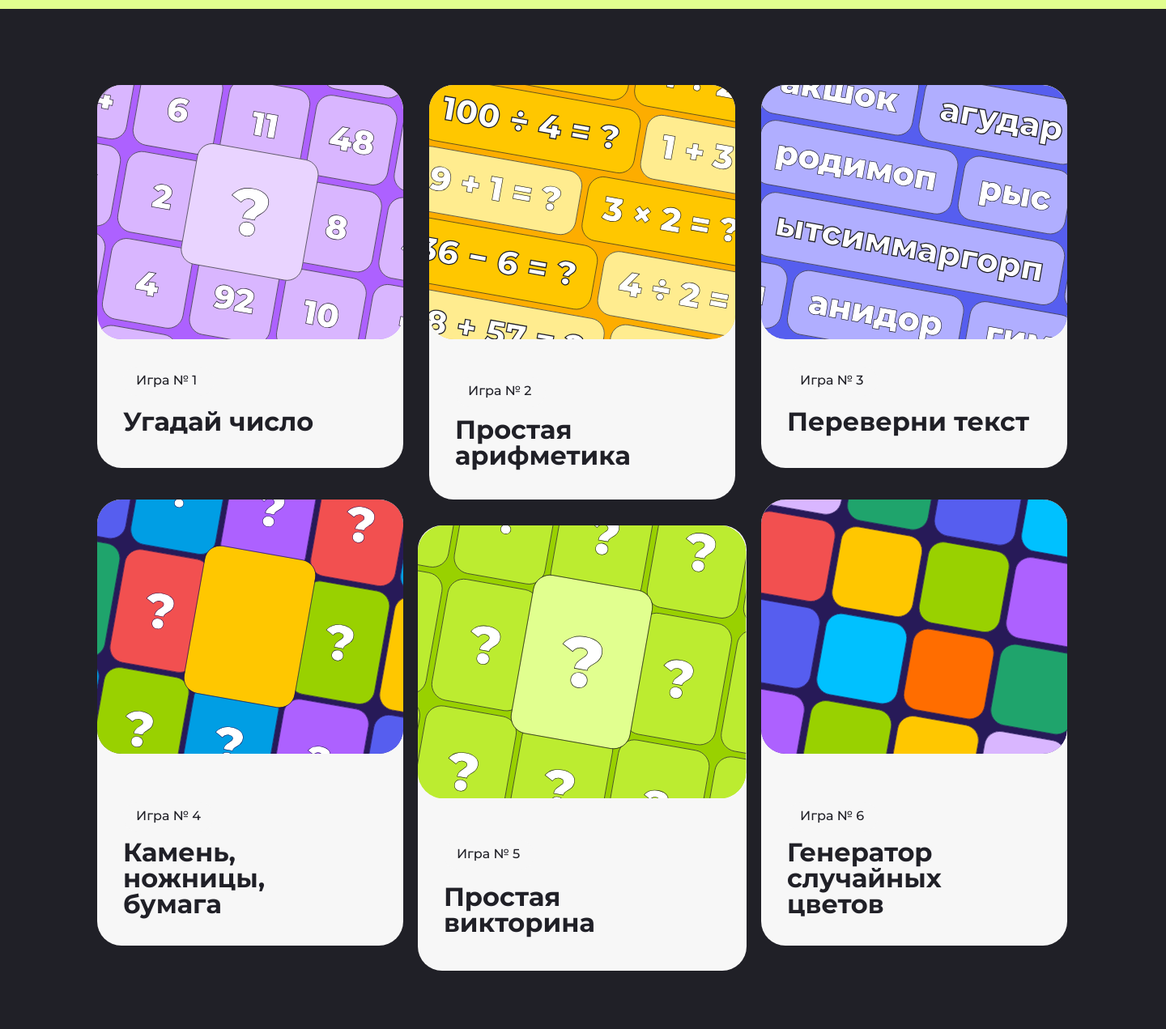
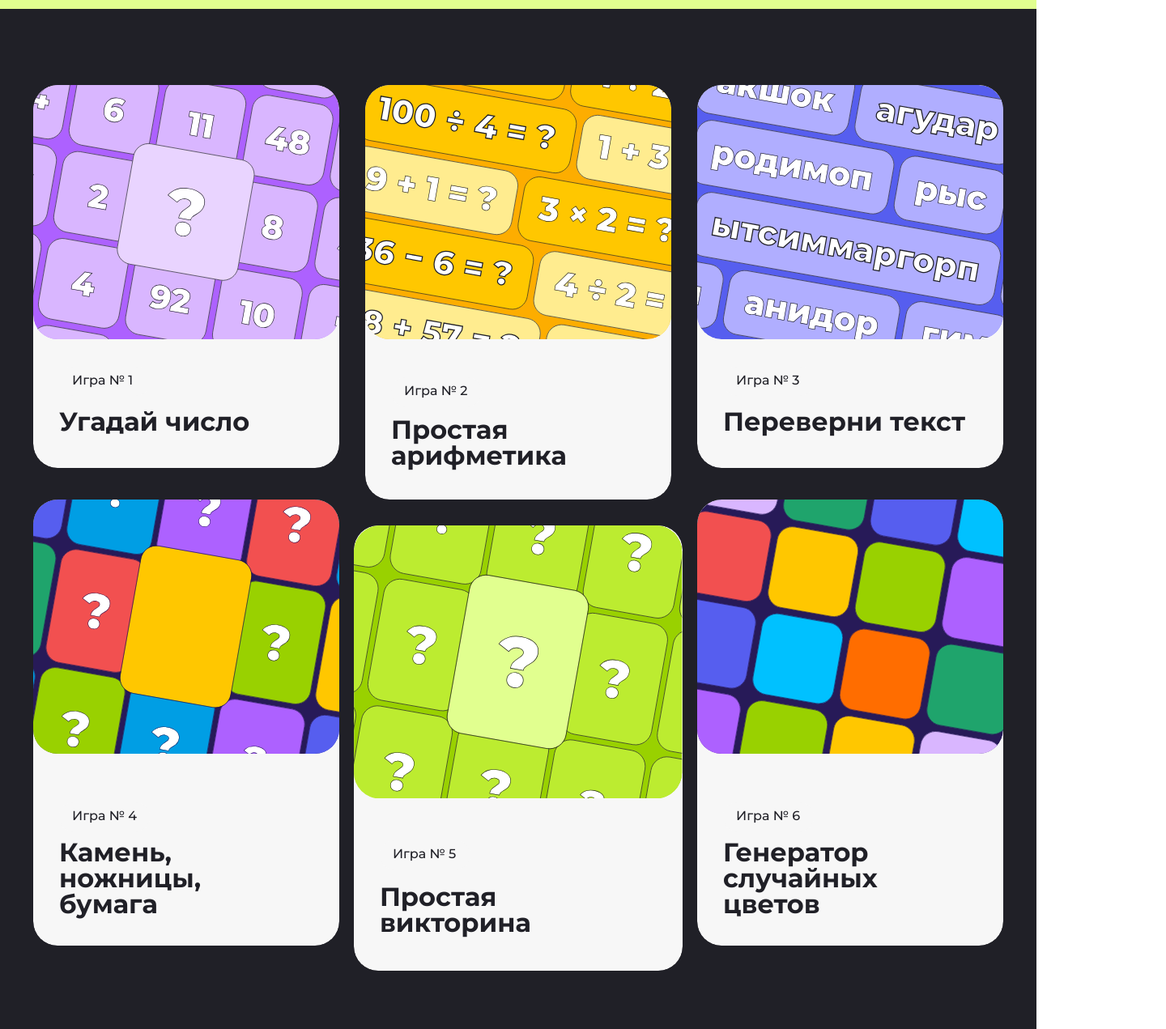
Before and after one commit to natali7109/2-nd-course-hw, a plain HTML site: page header.html in a window 1280 px wide. Shown: the part 789-2060 px from the top of the page at 81% size, 1440 px wide, since content can reach past the window. Drawn offline with Linux system fonts and the light colour scheme.

Commit message:
отработаны замечания наставника по ДЗ

```diff
--- a/header.html
+++ b/header.html
@@ -29,48 +29,60 @@
 
     <section class="games" id="games">
         <div class="games__grid">
+            <a href="#game1" class="games__link">
                 <div class="game-card">
-                <img src="./images/card cover 1.svg" alt="cover" class="cover">
+                    <img src="./images/card_cover1.svg" alt="Обложка игры 'Угадай число'" class="cover">
                     <div class="games-info">
-                    <h3 class="title1">Игра № 1</h3>
-                    <h2 class="title2">Угадай число</h2>
+                        <h2 class="title1">Игра № 1</h2>
+                        <h3 class="title2">Угадай число</h3>
                     </div>
                 </div>
+            </a>
+            <a href="#game2" class="games__link">
                 <div class="game-card">
-                <img src="./images/card cover 2.svg" alt="cover" class="cover">
+                    <img src="./images/card_cover2.svg" alt="Обложка игры 'Простая арифметика'" class="cover">
                     <div class="games-info">
-                    <h3 class="title1">Игра № 2</h3>
-                    <h2 class="title2">Простая арифметика</h2>
+                        <h2 class="title1">Игра № 2</h2>
+                        <h3 class="title2">Простая арифметика</h3>
                     </div>
                 </div>
+            </a>
+            <a href="#game3" class="games__link">
                 <div class="game-card">
-                <img src="./images/card cover 3.svg" alt="cover" class="cover">
+                    <img src="./images/card_cover3.svg" alt="Обложка игры 'Переверни текст'" class="cover">
                     <div class="games-info">
                        <h3 class="title1">Игра № 3</h3>
                        <h2 class="title2">Переверни текст</h2>
                     </div>
                 </div>
+            </a>
+            <a href="#game4" class="games__link">
                 <div class="game-card">
-                <img src="./images/card cover 4.svg" alt="cover" class="cover">
+                    <img src="./images/card_cover4.svg" alt="Обложка игры 'Камень,ножницы,бумага'" class="cover">
                     <div class="games-info">
                         <h3 class="title1">Игра № 4</h3>
                         <h2 class="title2">Камень,<br> ножницы,<br> бумага</h2>
                     </div>
                 </div>
+            </a>
+            <a href="#game5" class="games__link">
                 <div class="game-card">
-                <img src="./images/card cover 5.svg" alt="cover" class="cover">
+                    <img src="./images/card_cover5.svg" alt="Обложка игры 'Простая викторина'" class="cover">
                     <div class="games-info">
                         <h3 class="title1">Игра № 5</h3>
                         <h2 class="title2">Простая викторина</h2>
                     </div>
                 </div>
+            </a>
+            <a href="#game6" class="games__link">
                 <div class="game-card">
-                <img src="./images/card cover 6.svg" alt="cover" class="cover">
+                    <img src="./images/card_cover6.svg" alt="Обложка игры 'Генератор случайных цветов'" class="cover">
                     <div class="games-info">
                         <h3 class="title1">Игра № 6</h3>
                         <h2 class="title2">Генератор случайных цветов</h2>
                     </div>
                 </div>
+            </a>
         </div>
     </section>
 
--- a/style.scss
+++ b/style.scss
@@ -6,7 +6,7 @@
 
 .top {
     position: relative;
-    width: 1440px;
+
     height: 800px;
     background: rgba(225, 255, 143, 1);
     overflow: hidden;
@@ -49,12 +49,19 @@
 }
 
 .group-star {
-    position: absolute;
+    /*position: absolute;
     top: -333.46px;
     left: 854px;
     z-index: 100;
     width: 1074px;
-    height: 1130.46px;
+    height: 1130.46px;*/
+    position: absolute;
+    top: -25vw;
+    left: 50vw;
+    z-index: 100;
+    width: 70vw;
+    height: auto;
+    max-width: 1074px;
 }
 
 .title {
@@ -87,7 +94,7 @@
     color: rgba(32, 32, 39, 1);
     font-family: Montserrat;
     font-size: 24px;
-    font-weight: 700;
+    font-weight: 400;
     line-height: 32px;
     letter-spacing: 0px;
     text-align: left;
@@ -128,7 +135,7 @@
 /* Блок 2. Карточки */
 
 .games {
-    width: 1440px;
+
     min-height: 1242px;
     background: rgba(32, 32, 39, 1);
     padding: 94px 120px;
@@ -140,50 +147,59 @@
     grid-auto-rows: min-content;
     gap: 32px;
     align-items: start;
+    justify-content: center
 }
 
-.game-card {
+.games__link{
+    display: block;
+    text-decoration: none;
+    height: 100%;
+
+    display: block;
+    text-decoration: none;
+    color: inherit;
+    height: 100%;
+    border-radius: 30px;
+    overflow: hidden;
+    transition: transform 0.3s ease;
+}
+
+.games__link:hover {
+    transform: scale(1.05);
+    z-index: 10;
+    box-shadow: 0 10px 40px rgba(0, 0, 0, 0.2);
+}
+
+.game-card{
     background: rgba(247, 247, 247, 1);
     border-radius: 30px;
     display: flex;
     flex-direction: column;
     overflow: hidden;
-    width: 378px;
-    height: auto;
-    transition: all 0.3s ease;
-    transform-origin: center;
+    width: 100%;
+    height: 100%;
     position: relative;
-    z-index: 1;
 }
 
-.game-card:hover {
-    transform: scale(1.05);
-    z-index: 10;
-    box-shadow: 0 10px 40px rgba(0, 0, 0, 0.2);
-}
-
-.game-card:nth-child(1),
-.game-card:nth-child(3) {
-    width: 378px;
+.games__link:nth-child(1),
+.games__link:nth-child(3) {
     height: 473px;
 }
 
-.game-card:nth-child(2) {
-    width: 378px;
+.games__link:nth-child(2) {
     height: 512px;
 }
 
-.game-card:nth-child(4),
-.game-card:nth-child(6) {
-    width: 378px;
+.games__link:nth-child(4),
+.games__link:nth-child(6) {
     height: 551px;
     margin-top: -32px;
 }
 
-.game-card:nth-child(5) {
+.games__link:nth-child(5) {
     width: 406.23px;
     height: 550.07px;
-    grid-column: span 1; justify-self: center;
+    justify-self: center;
 }
 
 .cover {
```
Also changed, not shown: images/card cover 4-1.svg (deleted), images/card_cover1.svg (renamed from images/card cover 1.svg), images/card_cover2.svg (renamed from images/card cover 2.svg), images/card_cover3.svg (renamed from images/card cover 3.svg), images/card_cover4.svg (renamed from images/card cover 4.svg), images/card_cover5.svg (renamed from images/card cover 5.svg), images/card_cover6.svg (renamed from images/card cover 6.svg), style.css, 1 other file. Lines whose indentation alone changed are shown as unchanged.
